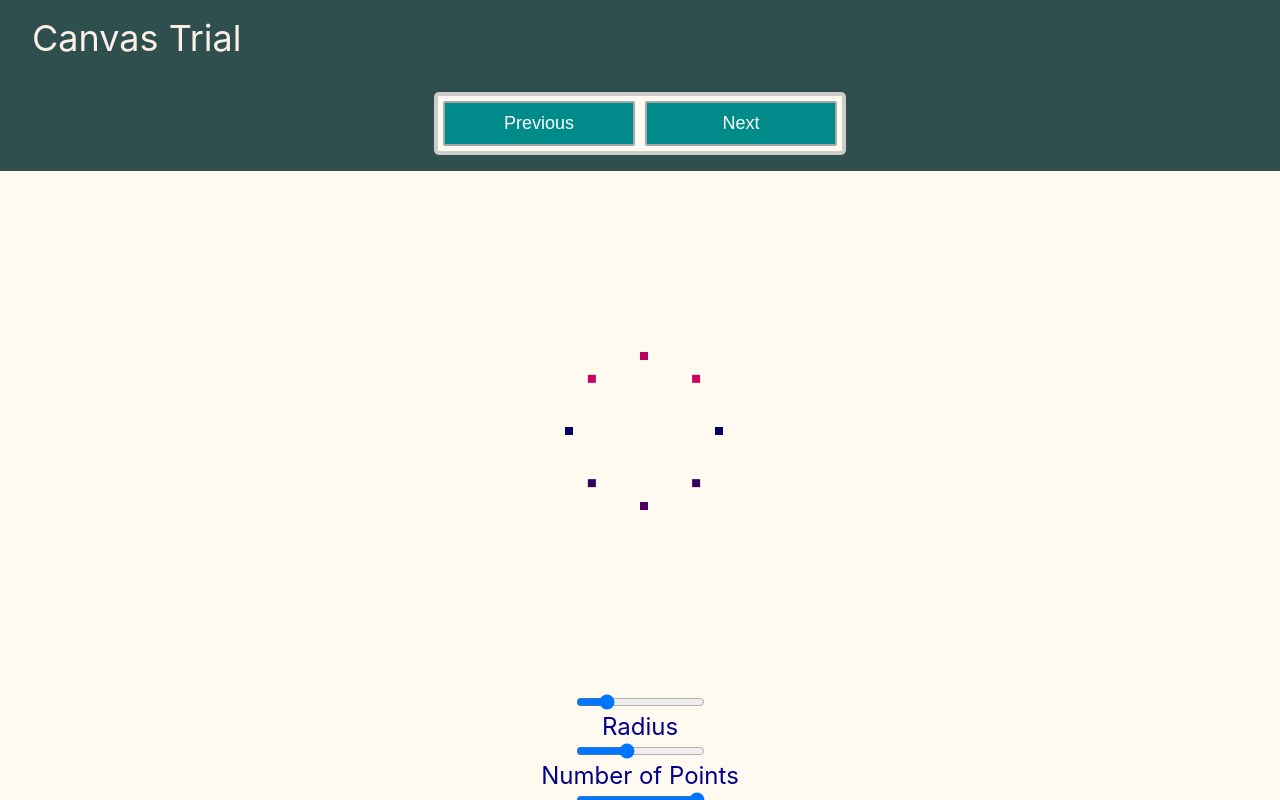
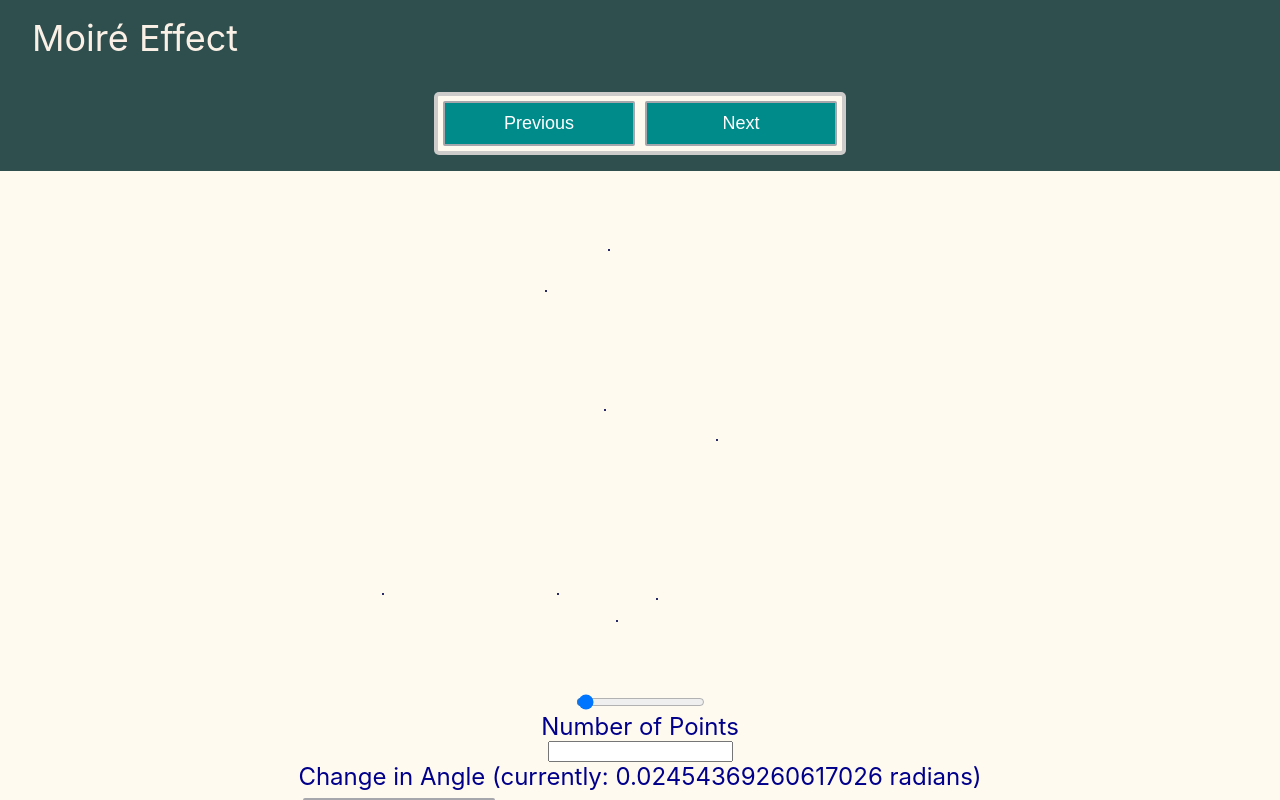
Before and after one commit to UsernameOfAlexT/absurd-exp, a React (Create React App) app: page / in a window 1280 px wide. Both pictures are taken after a click on the button "Previous". Shown: the top 800 px of the page. Built offline with nearby package versions, Linux system fonts and the light colour scheme.

Commit message:
Added Moire experiment

```diff
--- a/src/App.js
+++ b/src/App.js
@@ -2,6 +2,7 @@ import React from 'react';
 import TEMPLATES from './phrasebook/FullPhrasePicker.js'
 import PhraseTemplate from './phrasebook/PhraseTemplate.js'
 import DrawTrial from './movingparts/DrawTrial.js'
+import Spiral from './movingparts/Spiral.js'
 import './App.css';
 
 /**
@@ -66,6 +67,13 @@ function App() {
   );
 }
 
+const spiral = {
+  title: "Moiré Effect",
+  content: <Spiral/>,
+  description: "Trying more random stuff with the canvas." +
+  " \"That's a Moiré\""
+}
+
 const drawTrial = {
   title: "Canvas Trial",
   content: <DrawTrial/>,
@@ -90,7 +98,8 @@ const welcome = {
 const appPicker = [
   welcome,
   abilityGen,
-  drawTrial
+  drawTrial,
+  spiral
 ]
 
 export default App;
--- a/src/movingparts/DrawTrial.js
+++ b/src/movingparts/DrawTrial.js
@@ -195,13 +195,13 @@ class DrawTrial extends React.Component {
         </canvas>
         <div id="canvas-controls">
           <input type="range" id="radius" min="0" max={CANVAS_WIDTH / 2 - 20} onChange={this.handleRadiusUpdate}/>
-          <label for ="radius">Radius</label>
+          <label htmlFor ="radius">Radius</label>
           <input type="range" id="points" min="1" max={MAX_POINTS_ALLOWED} onChange={this.handlePointCountUpdate}/>
-          <label for ="points">Number of Points</label>
+          <label htmlFor ="points">Number of Points</label>
           <input type="range" id="speed" min={-MAX_SPEED} max={MAX_SPEED} step="0.1" onChange={this.handleSpeedUpdate}/>
-          <label for ="speed">Speed</label>
+          <label htmlFor ="speed">Speed</label>
           <input type="range" id="accel" min={-ACCEL_RANGE} max={ACCEL_RANGE} step="0.1" onChange={this.handleAccelUpdate}/>
-          <label for ="accel">Acceleration</label>
+          <label htmlFor ="accel">Acceleration</label>
         </div>
       </div>
     )
--- /dev/null
+++ b/src/movingparts/Spiral.js
@@ -0,0 +1,119 @@
+import React from 'react';
+import * as utils from '../Utils.js';
+import '../style/spiral.css';
+
+const CANVASID = "spiral-canvas"
+const CANVAS_WIDTH = 512;
+const CANVAS_HEIGHT = 512;
+const OBJ_WIDTH = 2;
+const OBJ_HEIGHT = 2;
+const MAX_POINTS_ALLOWED = 2048;
+
+class Spiral extends React.Component {
+  constructor(props) {
+    super(props);
+    // canvas can handle most things on its own
+    this.state = {
+      pts: 8,
+      angulardelta: Math.PI/128
+    };
+    this.handlePointCountUpdate = this.handlePointCountUpdate.bind(this);
+    this.handleAngleUpdate = this.handleAngleUpdate.bind(this);
+    this.handleDrawing = this.handleDrawing.bind(this);
+    this.cachedCanvas = null;
+    this.currentDelta = 0;
+    this.origcoords = [];
+  }
+
+  componentDidMount() {
+    this.initCoords();
+  }
+
+  componentDidUpdate() {
+    this.initCoords();
+  }
+
+  handlePointCountUpdate(e) {
+    this.setState({pts: e.target.value});
+  }
+
+  handleAngleUpdate(e) {
+    let actualAngle = Math.PI / 256 * e.target.value;
+    this.setState({angulardelta: actualAngle});
+  }
+
+  getCachedCanvas() {
+    if (!this.cachedCanvas) {
+      this.cachedCanvas = document.getElementById(CANVASID);
+    }
+
+    return this.cachedCanvas;
+  }
+
+  initCoords() {
+    let newCoords = [];
+    this.clearCanvas();
+
+    for (let i = 0; i < this.state.pts; i++) {
+      newCoords.push({
+        x: utils.randomInt(CANVAS_WIDTH - OBJ_WIDTH),
+        y: utils.randomInt(CANVAS_HEIGHT - OBJ_HEIGHT)
+      });
+    }
+    this.origcoords = newCoords;
+    this.handleDrawing();
+  }
+
+  clearCanvas() {
+    let canvas = this.getCachedCanvas();
+    if (canvas.getContext) {
+      let cnx = canvas.getContext('2d');
+      this.clear(cnx);
+    }
+  }
+
+  handleDrawing() {
+    let canvas = this.getCachedCanvas();
+    if (canvas.getContext) {
+      let cnx = canvas.getContext('2d');
+      this.draw(cnx);
+      this.currentDelta += this.state.angulardelta;
+    }
+  }
+
+  clear(canvasContext) {
+    canvasContext.clearRect(0, 0, CANVAS_WIDTH, CANVAS_HEIGHT);
+    this.currentDelta = 0;
+  }
+
+  draw(canvasContext) {
+    canvasContext.save();
+    canvasContext.fillStyle = 'rgb(40, 40, 100, 255)';
+    canvasContext.translate(CANVAS_WIDTH / 2, CANVAS_HEIGHT / 2);
+    canvasContext.rotate(this.currentDelta);
+    canvasContext.translate(-CANVAS_WIDTH / 2, -CANVAS_HEIGHT / 2);
+    for (let toDraw of this.origcoords) {
+      canvasContext.fillRect(toDraw.x, toDraw.y, OBJ_WIDTH, OBJ_HEIGHT);
+    }
+    canvasContext.restore();
+  }
+
+  render() {
+    return (
+      <div>
+        <canvas id={CANVASID} width={CANVAS_WIDTH} height={CANVAS_HEIGHT}>
+          Canvas appears to be unsupported :(
+        </canvas>
+        <div id="spiral-canvas-controls">
+          <input type="range" id="spiralpoints" min="1" max={MAX_POINTS_ALLOWED} onChange={this.handlePointCountUpdate}/>
+          <label htmlFor="spiralpoints">Number of Points</label>
+          <input id="angle" onChange={this.handleAngleUpdate}/>
+          <label>Change in Angle (currently: {this.state.angulardelta} radians)</label>
+        </div>
+        <button className="btn equalbtn" onClick={this.handleDrawing}>Draw More</button>
+      </div>
+    )
+  }
+}
+
+export default Spiral;
--- /dev/null
+++ b/src/style/spiral.css
@@ -0,0 +1,6 @@
+#spiral-canvas-controls {
+  display: flex;
+  flex-direction: column;
+  align-items: center;
+  font-size: calc(8px + 2vmin);
+}
```
